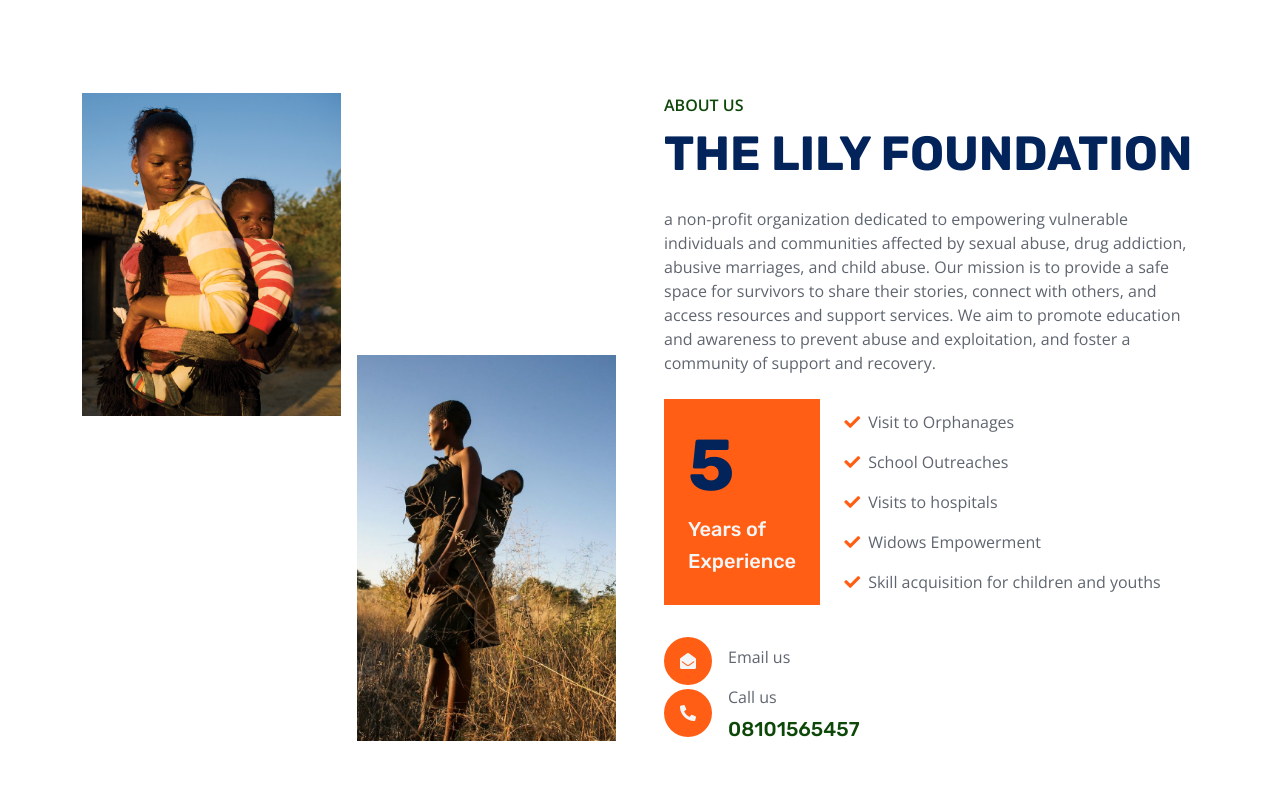
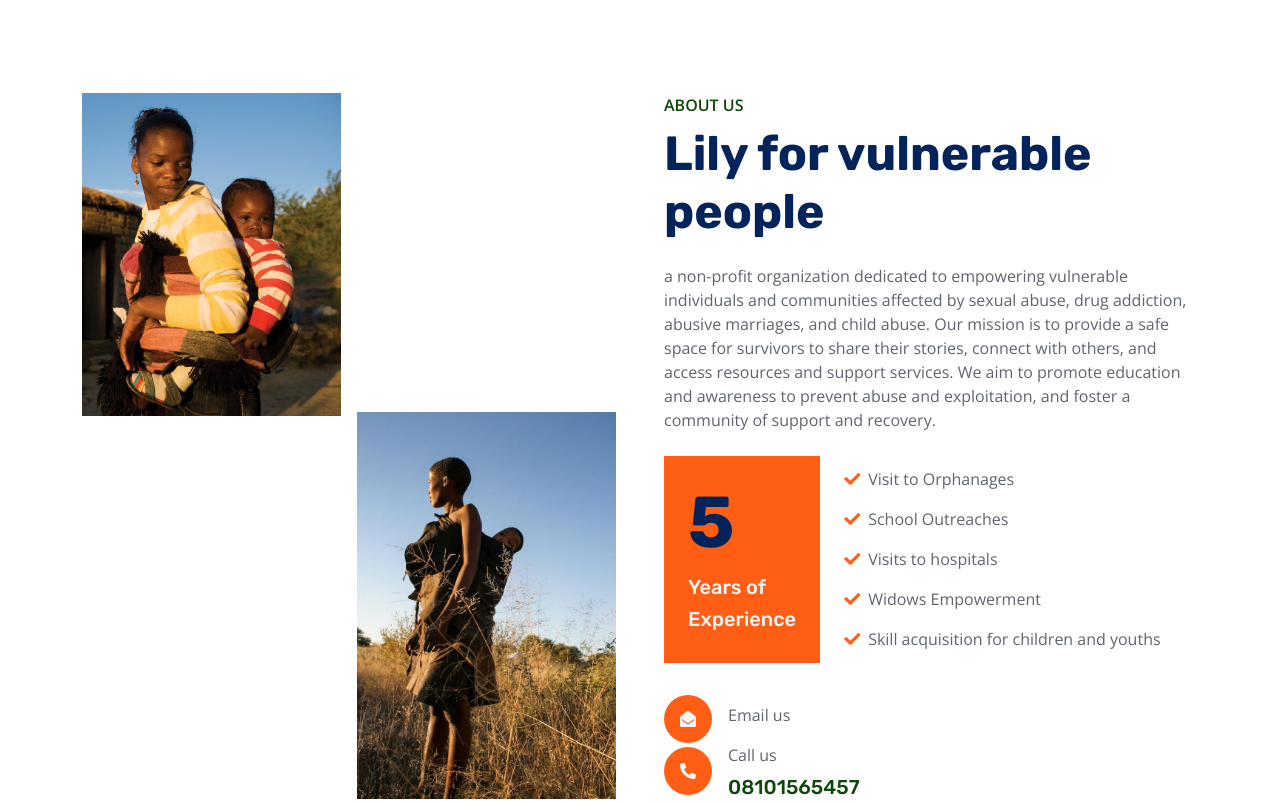
Before and after one commit to babeRuth1234/LILY, a plain HTML site: page industrial-html-template/index.html in a window 1280 px wide. Shown: the part 980-1782 px from the top of the page. Drawn offline with nearby package versions, Linux system fonts and the light colour scheme.

Commit message:
Update index.html

```diff
--- a/industrial-html-template/index.html
+++ b/industrial-html-template/index.html
@@ -3,7 +3,7 @@
 
 <head>
     <meta charset="utf-8">
-    <title>The LILY Foundation</title>
+    <title>Lily for vulnerable people</title>
     <meta content="width=device-width, initial-scale=1.0" name="viewport">
     <meta content="" name="keywords">
     <meta content="" name="description">
@@ -105,7 +105,7 @@
                             <div class="row justify-content-center">
                                 <div class="col-lg-10 text-start">
                                     <!-- <p class="fs-5 fw-medium text-primary text-uppercase animated slideInRight">11 Years of Working Experience</p> -->
-                                    <h1 class="display-1 text-white mb-5 animated slideInRight">THE LILY FOUNDATION</h1>
+                                    <h1 class="display-1 text-white mb-5 animated slideInRight">Lily for vulnerable people</h1>
                                     <a href="" class="btn btn-primary py-3 px-5 animated slideInRight">Explore More</a>
                                 </div>
                             </div>
@@ -158,7 +158,7 @@
                 </div>
                 <div class="col-lg-6 wow fadeIn" data-wow-delay="0.5s">
                     <p class="fw-medium text-uppercase text-primary mb-2">About Us</p>
-                    <h1 class="display-5 mb-4">THE LILY FOUNDATION</h1>
+                    <h1 class="display-5 mb-4">Lily for vulnerable people</h1>
                     <p class="mb-4">a non-profit organization dedicated to empowering vulnerable individuals and communities affected by sexual abuse, drug addiction, abusive marriages, and child abuse.
 
                         Our mission is to provide a safe space for survivors to share their stories, connect with others, and access resources and support services. We aim to promote education and awareness to prevent abuse and exploitation, and foster a community of support and recovery.</p>
@@ -346,7 +346,7 @@
                                 <hr class="w-25">
                             </div>
                             <div class="service-text">
-                                <p class="text-white mb-0">At the LILY Foundation, we empower children by providing quality education, essential healthcare, and advocacy for their rights, creating safe environments for them to thrive and reach their full potential</p>
+                                <p class="text-white mb-0">At Lily for vulnerable people, we empower children by providing quality education, essential healthcare, and advocacy for their rights, creating safe environments for them to thrive and reach their full potential</p>
                             </div>
                         </div>
                         <!-- <a class="btn btn-light" href="">Read More</a> -->
@@ -365,7 +365,7 @@
                                 <hr class="w-25">
                             </div>
                             <div class="service-text">
-                                <p class="text-white mb-0">At the LILY Foundation, we empower widows by providing financial support, vocational training, and emotional counseling, helping them build independent and fulfilling lives.</p>
+                                <p class="text-white mb-0">At Lily for vulnerable people, we empower widows by providing financial support, vocational training, and emotional counseling, helping them build independent and fulfilling lives.</p>
                             </div>
                         </div>
                         <!-- <a class="btn btn-light" href="">Read More</a> -->
@@ -384,7 +384,7 @@
                                 <hr class="w-25">
                             </div>
                             <div class="service-text">
-                                <p class="text-white mb-0">At the LILY Foundation, we empower youths by offering skill acquisition programs, vocational training, and mentorship, preparing them for successful and fulfilling careers.</p>
+                                <p class="text-white mb-0">At Lily for vulnerable people, we empower youths by offering skill acquisition programs, vocational training, and mentorship, preparing them for successful and fulfilling careers.</p>
                             </div>
                         </div>
                         <!-- <a class="btn btn-light" href="">Read More</a> -->
```
